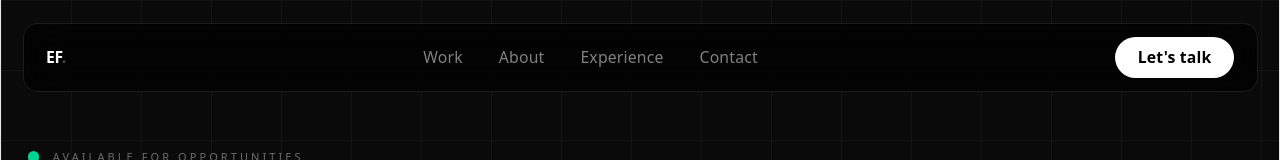
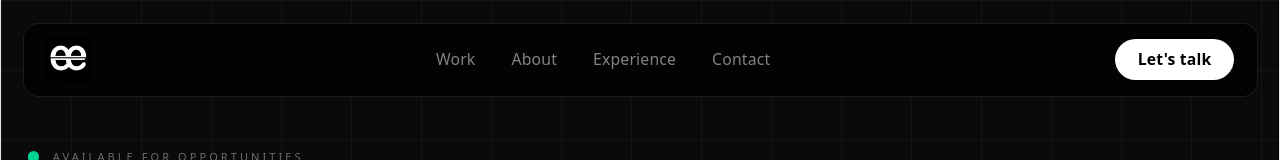
Before and after one commit to emmanuel9fortune/potfolio, a React (Vite) app: page / in a window 1280 px wide. Shown: the top 160 px of the page. Built offline with nearby package versions, Linux system fonts and the light colour scheme.

Commit message:
update oct 8

```diff
--- a/index.html
+++ b/index.html
@@ -2,7 +2,7 @@
 <html lang="en">
   <head>
     <meta charset="UTF-8" />
-    <link rel="icon" type="image/svg+xml" href="/favicon.svg" />
+    <link rel="icon" type="image/svg+xml" href="/logo.png" />
     <meta name="viewport" content="width=device-width, initial-scale=1.0" />
     <title>Elvn Enterprise</title>
   </head>
--- a/src/components/NavBar.jsx
+++ b/src/components/NavBar.jsx
@@ -19,7 +19,7 @@ export default function Navbar() {
           href="#"
           className="text-sm font-bold tracking-tight text-white"
         >
-          EF<span className="text-white/30">.</span>
+          <img src="/logo.png" alt="Logo" className="h-10 w-10" />
         </a>
 
         <div className="hidden items-center gap-8 md:flex">
```
Also changed, not shown: public/logo.png (added), src/assets/logo.png (added).
